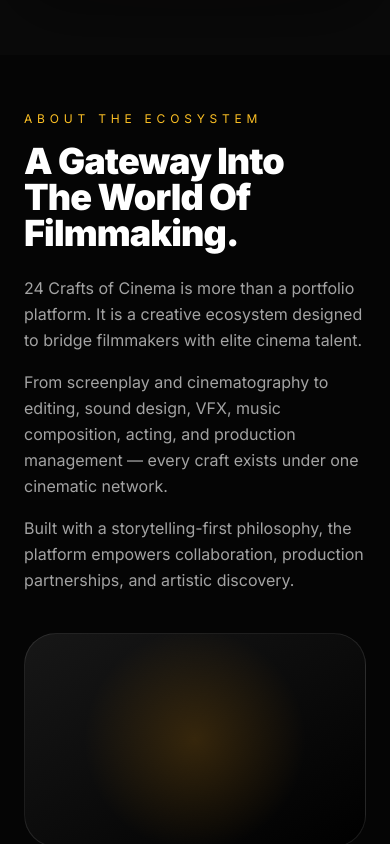
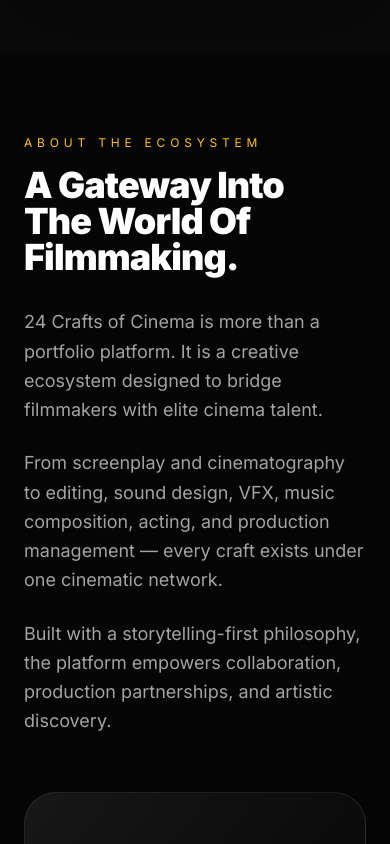
Before and after one commit to abhinavreddy2684-droid/PR.Pre.Pro.Post, a React (Vite) app in the folder 24-crafts/: page / in a window 390 px wide. Shown: the part 2560-3404 px from the top of the page. Built offline with nearby package versions, Linux system fonts and the light colour scheme.

Commit message:
Restore About section spacing and proportions

```diff
--- a/24-crafts/src/sections/AboutSection.jsx
+++ b/24-crafts/src/sections/AboutSection.jsx
@@ -2,8 +2,11 @@ import SectionHeading from "../components/ui/SectionHeading";
 
 export default function AboutSection() {
   return (
-    <section id="about" className="relative py-14 sm:py-18 lg:py-20 px-6">
-      <div className="max-w-7xl mx-auto grid lg:grid-cols-2 gap-10 lg:gap-14 items-center">
+    <section
+      id="about"
+      className="relative py-20 sm:py-24 lg:py-28 px-6"
+    >
+      <div className="max-w-7xl mx-auto grid lg:grid-cols-2 gap-14 lg:gap-20 items-center">
         <div>
           <SectionHeading
             eyebrow="About The Ecosystem"
@@ -18,7 +21,7 @@ export default function AboutSection() {
             }
           />
 
-          <div className="mt-6 sm:mt-7 space-y-4 sm:space-y-5 text-neutral-400 text-base sm:text-lg leading-relaxed">
+          <div className="mt-8 space-y-6 text-neutral-400 text-lg leading-relaxed">
             <p>
               24 Crafts of Cinema is more than a portfolio platform.
               It is a creative ecosystem designed to bridge filmmakers
@@ -40,7 +43,7 @@ export default function AboutSection() {
         </div>
 
         <div className="relative">
-          <div className="aspect-[16/10] lg:aspect-[4/3] rounded-[2rem] overflow-hidden border border-white/10 bg-gradient-to-br from-neutral-900 to-black">
+          <div className="aspect-[4/5] rounded-[2rem] overflow-hidden border border-white/10 bg-gradient-to-br from-neutral-900 to-black">
             <div className="absolute inset-0 bg-[radial-gradient(circle_at_center,rgba(245,158,11,0.18),transparent_55%)]" />
           </div>
         </div>
```
